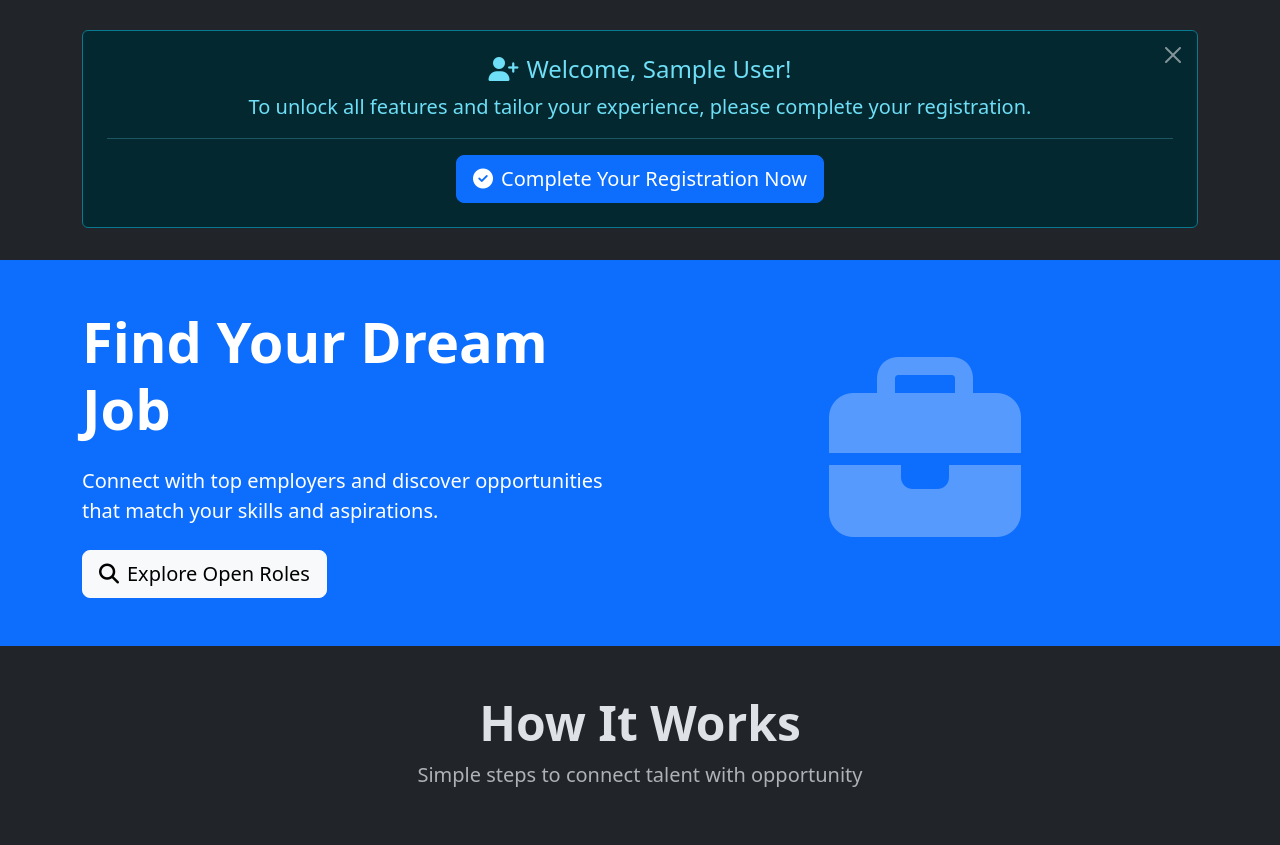
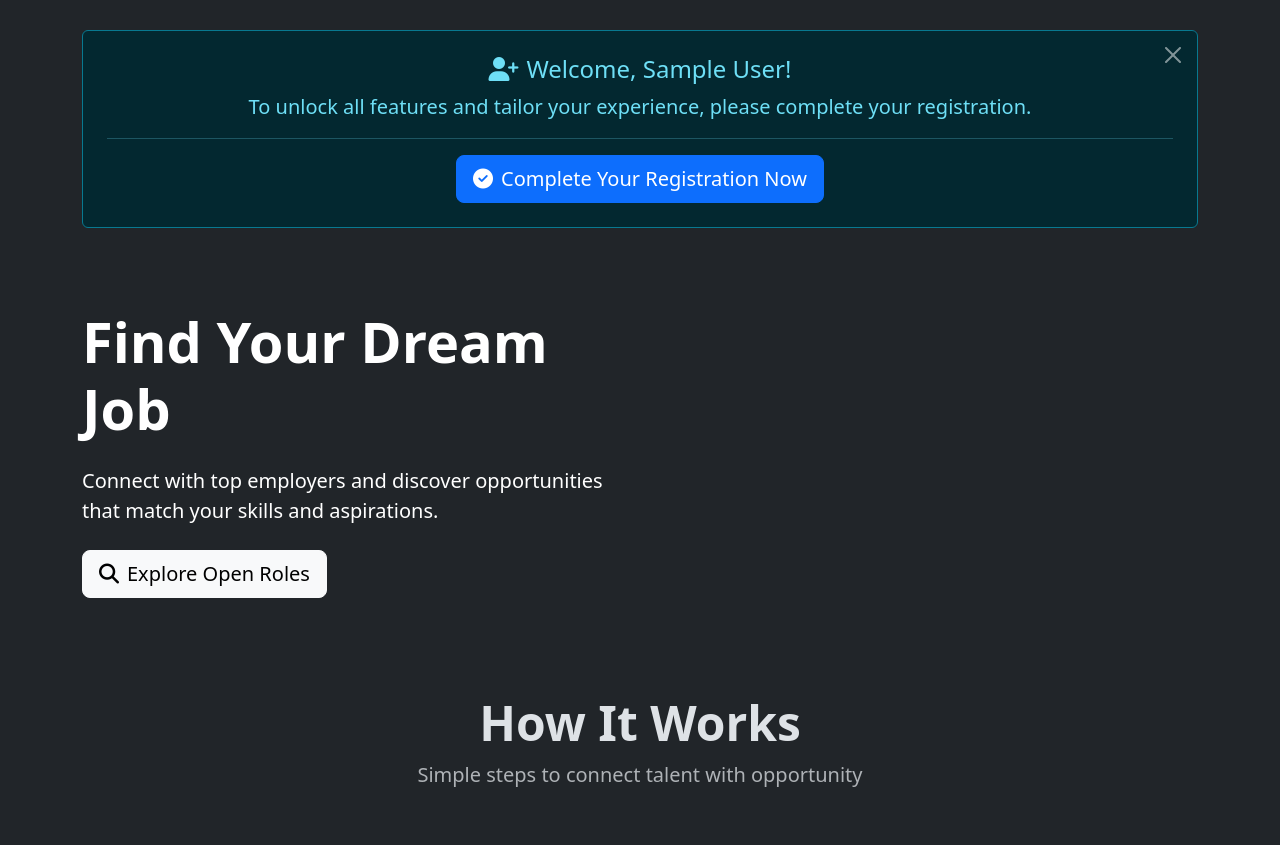
Before and after one commit to Disha-01-alt/Job-Portal, a Flask app: template templates/index.html in a window 1280 px wide. Shown: the part 56-901 px from the top of the page. Run offline with Flask 3, Linux system fonts and the light colour scheme; the template is opened without the code that fills it, so the values that code supplies are empty; the visitor is signed in with stand-in values (Sample User, id 1).

Commit message:
Update index.html

```diff
--- a/templates/index.html
+++ b/templates/index.html
@@ -5,9 +5,9 @@
 {% block content %}
 <!-- Hero Section -->
 {# ... (Hero section as before) ... #}
-<div class="bg-primary text-white py-5">
-    <div class="container">
-        <div class="row align-items-center">
+<div class="hero-section text-white py-5">
+  <div class="container">
+    <div class="row align-items-center">
             <div class="col-lg-6">
                 <h1 class="display-4 fw-bold mb-4">Find Your Dream Job</h1>
                 <p class="lead mb-4">Connect with top employers and discover opportunities that match your skills and aspirations.</p>
@@ -26,8 +26,9 @@
                     </a>
                 {% endif %}
             </div>
-            <div class="col-lg-6 text-center">
-                <i class="fas fa-briefcase" style="font-size: 12rem; opacity: 0.3;"></i>
+                        <div class="col-lg-6 text-center">
+                {# REMOVED the large decorative briefcase icon: <i class="fas fa-briefcase" style="font-size: 12rem; opacity: 0.3;"></i> #}
+                <!-- You can place url('/static/images/Pasted image (2).png')if desired, or leave it empty -->
             </div>
         </div>
     </div>
```
